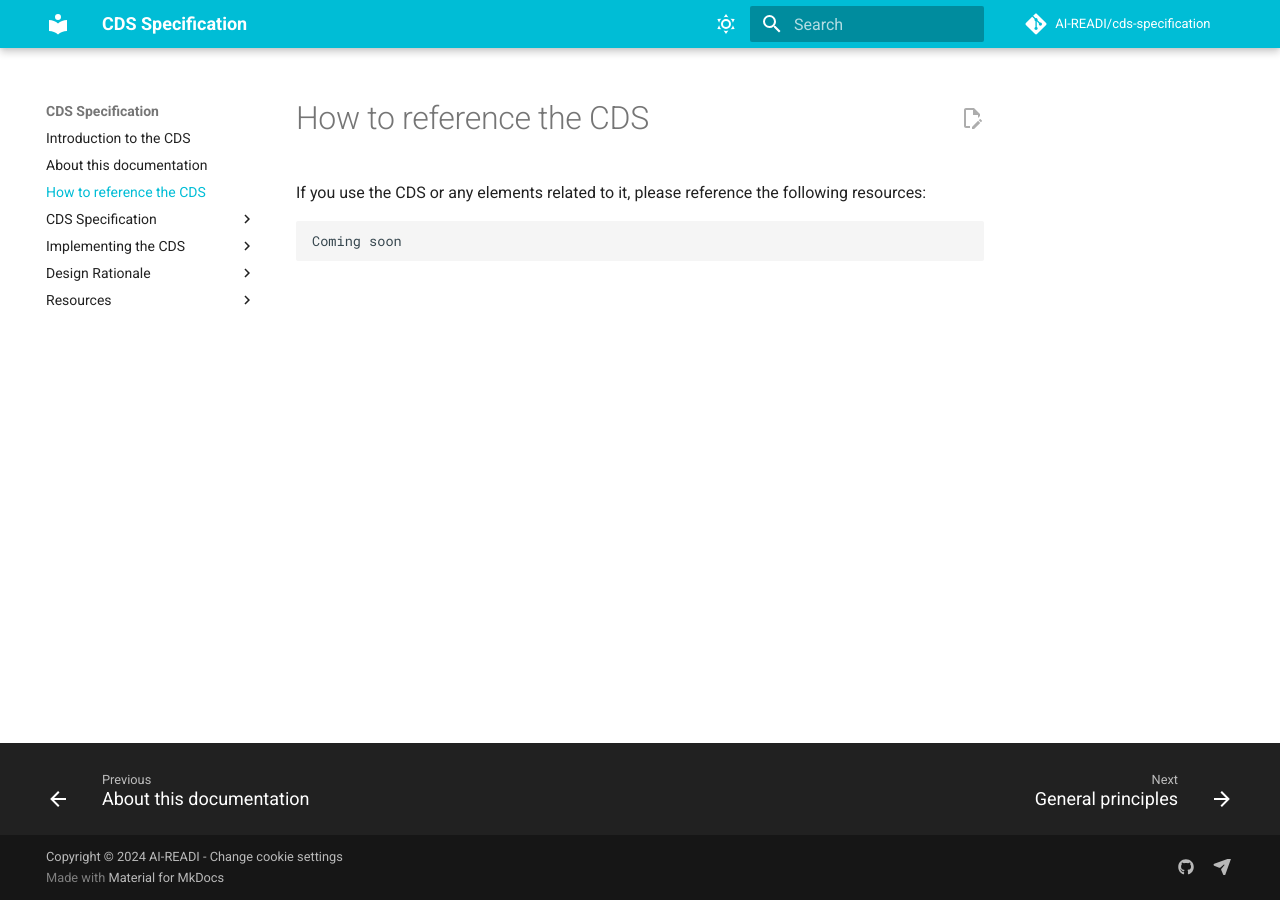
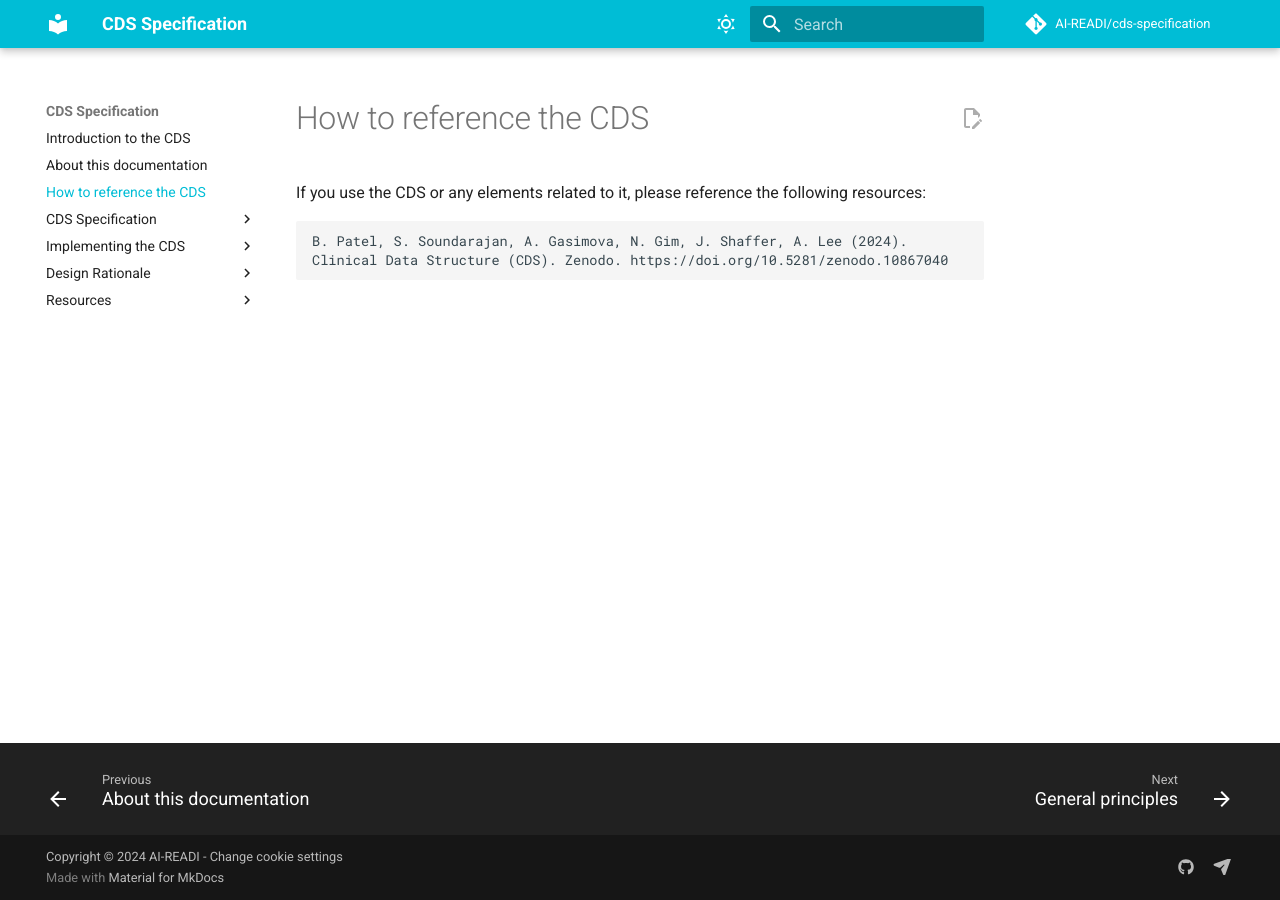
Before and after one commit to AI-READI/cds-specification, an MkDocs documentation site: the page built from docs/referencing.md, in a window 1280 px wide. Built offline with MkDocs 1.6.1 and Material for MkDocs 9.7.7, drawn with Linux system fonts in a browser that asks for light colours; comment, search, counter and statistics services are not loaded.

````diff
--- a/.readthedocs.yaml
+++ b/.readthedocs.yaml
@@ -18,3 +18,6 @@ mkdocs:
 python:
    install:
    - requirements: requirements.txt
+
+# Build all formats
+formats: all
--- a/docs/referencing.md
+++ b/docs/referencing.md
@@ -7,5 +7,6 @@ description: Referencing the CDS if used
 If you use the CDS or any elements related to it, please reference the following resources:
 
 ```html
-Coming soon
+B. Patel, S. Soundarajan, A. Gasimova, N. Gim, J. Shaffer, A. Lee (2024).
+Clinical Data Structure (CDS). Zenodo. https://doi.org/10.5281/zenodo.10867040
 ```
````
Also changed, not shown: README.md (+8 -3 lines), 1 other file.
